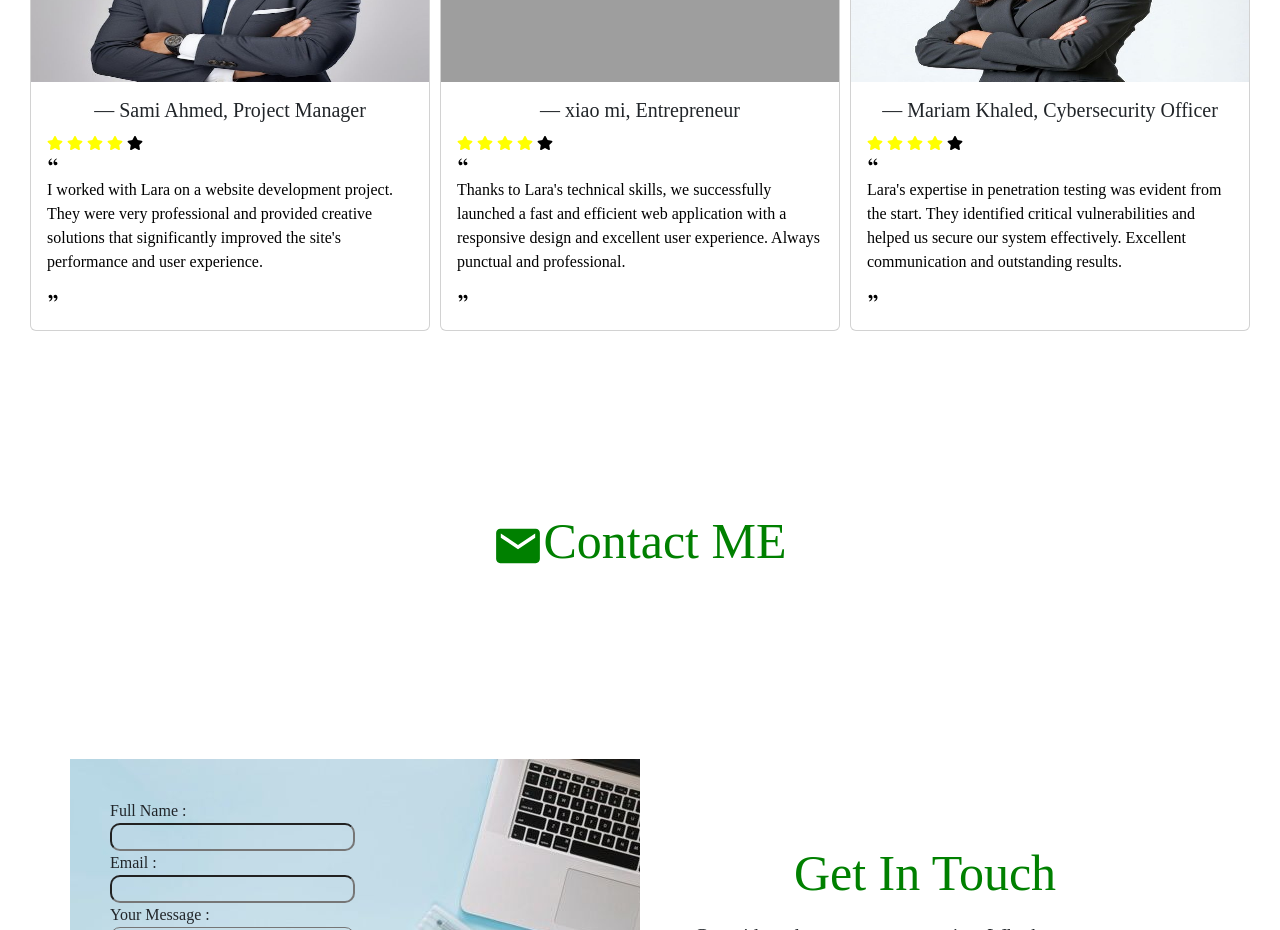
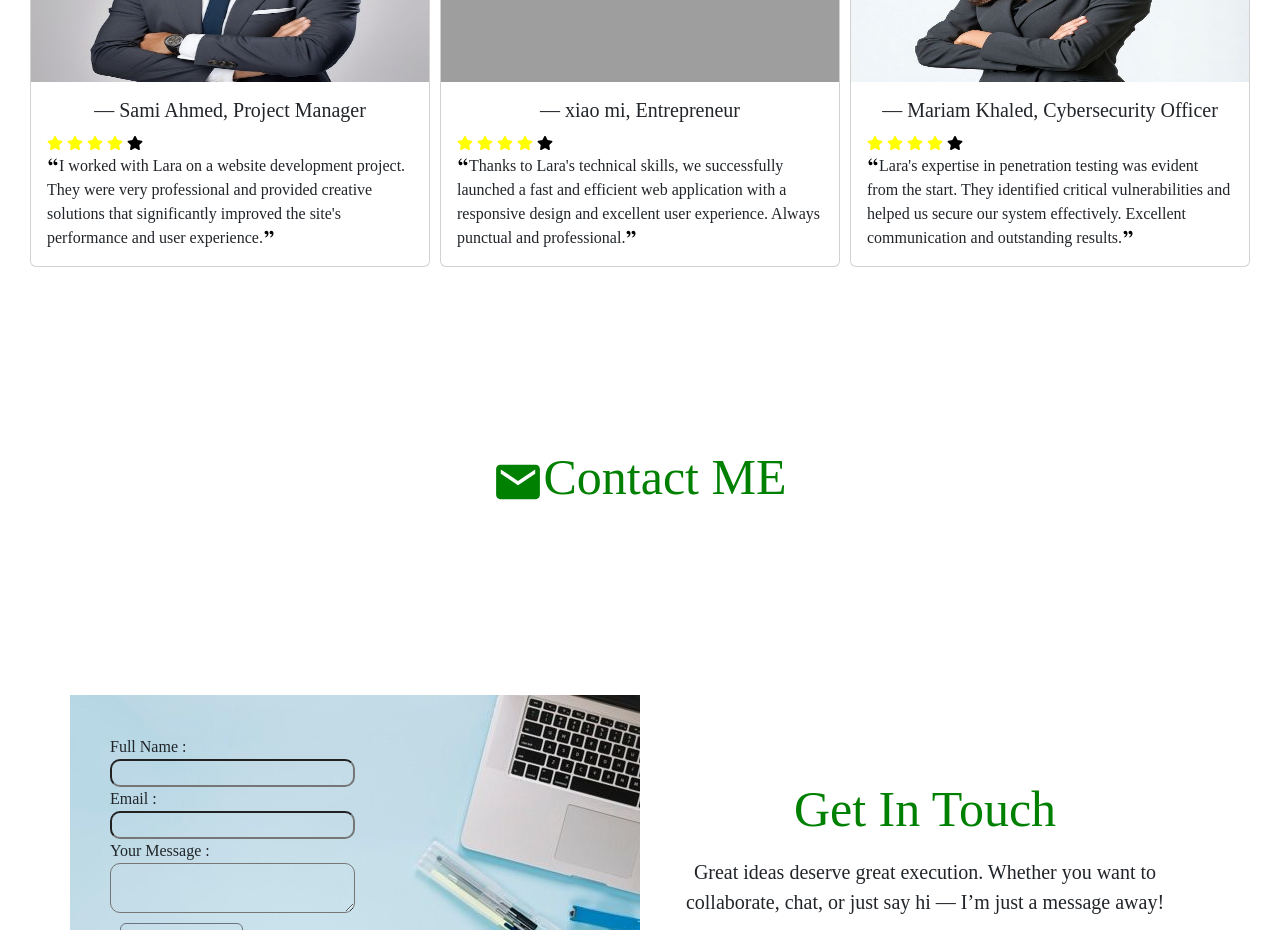
Before and after one commit to Lara-taqi/portfolio_in_react, a React (Create React App) app: page /#/ in a window 1280 px wide. Shown: the part 4900-5830 px from the top of the page. Built offline with nearby package versions, Linux system fonts and the light colour scheme; grey boxes are pictures that could not be loaded.

Commit message:
Update Testimonials.js

```diff
--- a/src/Components/Testimonials.js
+++ b/src/Components/Testimonials.js
@@ -10,35 +10,41 @@ function Testimonials() {
         <h1>Testimonials</h1></section>
         <div className='test'>
     <Card style={{ width: '25rem' }} className='card'>
-      <Card.Img variant="top" src="/test1.jpg" alt='testimonials:Sami' />
+      <Card.Img variant="top" src={`${process.env.PUBLIC_URL}/test1.jpg`} alt='testimonials:Sami' />
       <Card.Body>
         <Card.Title className='title'>— Sami Ahmed, Project Manager</Card.Title>
         <Card.Text>
             <FaStar style={{color:'yellow', textAlign:'center',justifyContent:'center',alignContent:'center'}}/> <FaStar style={{color:'yellow'}}/> <FaStar style={{color:'yellow'}} /> <FaStar  style={{color:'yellow'}}/> <FaStar style={{color:'black'}} /><br/>
-            <sup style={{color:'black'}}><RiDoubleQuotesL /></sup><p style={{color:'black'}}>I worked with Lara on a website development project. They were very professional and provided creative solutions that significantly improved the site's performance and user experience.</p> <sup style={{color:'black'}}><RiDoubleQuotesR /></sup>
+            <sup style={{color:'black'}}><RiDoubleQuotesL /></sup>
+          I worked with Lara on a website development project. They were very professional and provided creative solutions that significantly improved the site's performance and user experience.
+             <sup style={{color:'black'}}><RiDoubleQuotesR /></sup>
         </Card.Text>
 
       </Card.Body>
     </Card>
         <Card style={{ width: '25rem' }}className='card'>
-      <Card.Img variant="top" src="/test2.jpg"  alt='testimonials:Xiao'/>
+      <Card.Img variant="top" src={`${process.env.PUBLIC_URL}/test2.jpg`} alt='testimonials:Xiao'/>
       <Card.Body>
         <Card.Title className='title'>— xiao mi, Entrepreneur</Card.Title>
         <Card.Text>
         <FaStar style={{color:'yellow'}}/> <FaStar style={{color:'yellow'}}/> <FaStar style={{color:'yellow'}} /> <FaStar  style={{color:'yellow'}}/> <FaStar style={{color:'black'}}/><br/>
-       <sup style={{color:'black'}}><RiDoubleQuotesL /></sup><p style={{color:'black'}}>Thanks to Lara's technical skills, we successfully launched a fast and efficient web application with a responsive design and excellent user experience. Always punctual and professional. </p><sup style={{color:'black'}}><RiDoubleQuotesR /></sup>
+       <sup style={{color:'black'}}><RiDoubleQuotesL /></sup>
+       Thanks to Lara's technical skills, we successfully launched a fast and efficient web application with a responsive design and excellent user experience. Always punctual and professional.
+       <sup style={{color:'black'}}><RiDoubleQuotesR /></sup>
 
         </Card.Text>
 
       </Card.Body>
     </Card>
         <Card style={{ width: '25rem' }}className='card'>
-      <Card.Img variant="top" src="/test3.jpg"  alt='testimonials:Mariam' />
+      <Card.Img variant="top" src={`${process.env.PUBLIC_URL}/test3.jpg`} alt='testimonials:Mariam' />
       <Card.Body>
         <Card.Title className='title'>— Mariam Khaled, Cybersecurity Officer</Card.Title>
         <Card.Text>
         <FaStar style={{color:'yellow'}}/> <FaStar style={{color:'yellow'}}/> <FaStar style={{color:'yellow'}} /> <FaStar  style={{color:'yellow'}}/> <FaStar style={{color:'black'}}/><br/>
-        <sup style={{color:'black'}}><RiDoubleQuotesL /></sup><p style={{color:'black'}}>Lara's expertise in penetration testing was evident from the start. They identified critical vulnerabilities and helped us secure our system effectively. Excellent communication and outstanding results. </p><sup style={{color:'black'}}><RiDoubleQuotesR /></sup>
+        <sup style={{color:'black'}}><RiDoubleQuotesL /></sup>
+       Lara's expertise in penetration testing was evident from the start. They identified critical vulnerabilities and helped us secure our system effectively. Excellent communication and outstanding results.
+        <sup style={{color:'black'}}><RiDoubleQuotesR /></sup>
 
         </Card.Text>
 
```
